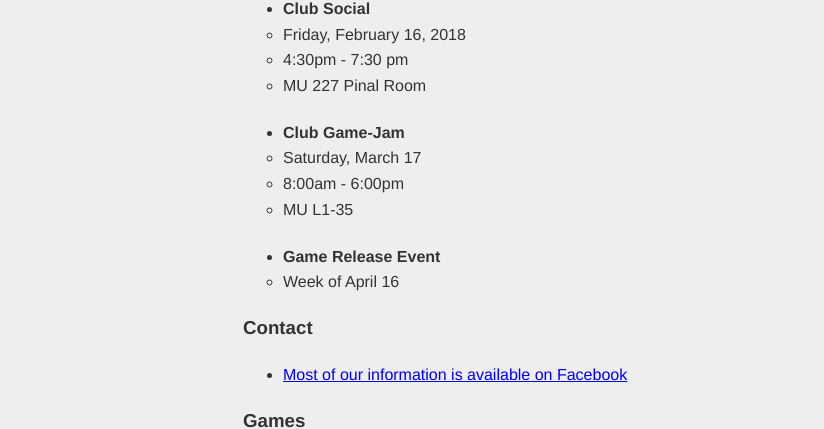
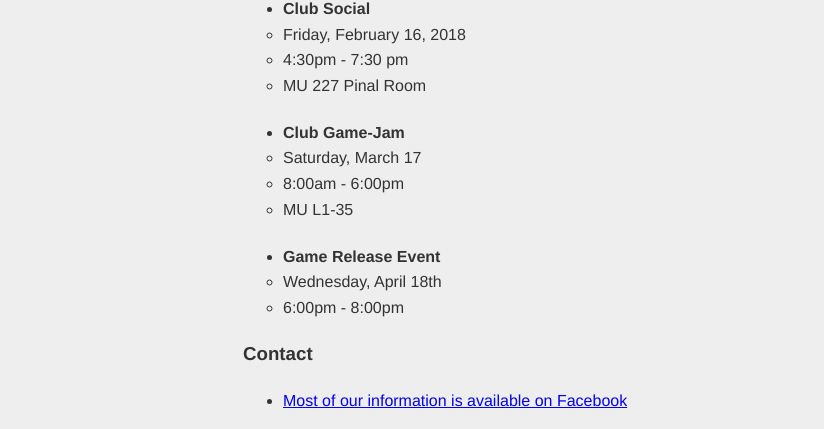
Before and after one commit to GDCASU/website, a plain HTML site: page index.html in a window 1280 px wide. Shown: the part 242-671 px from the top of the page, without its empty margins (217-1041 px from the left). Drawn offline with Linux system fonts and the light colour scheme.

Commit message:
add details of game release event

```diff
--- a/index.html
+++ b/index.html
@@ -87,7 +87,8 @@
                 <li>
                     <h4>Game Release Event</h4>
                     <ul>
-                        <li>Week of April 16</li>
+                        <li>Wednesday, April 18th</li>
+                        <li>6:00pm - 8:00pm</li>
                     </ul>
                 </li>
             </ul>
```
